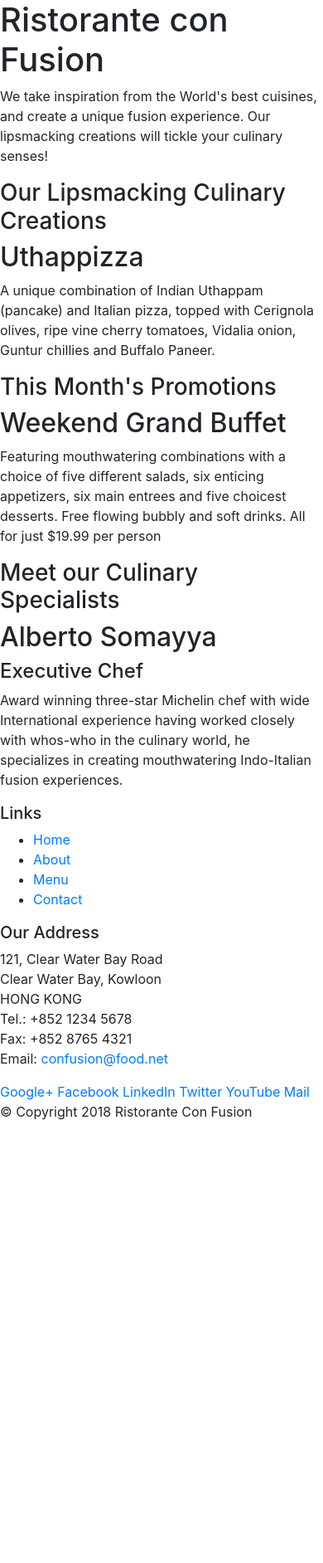
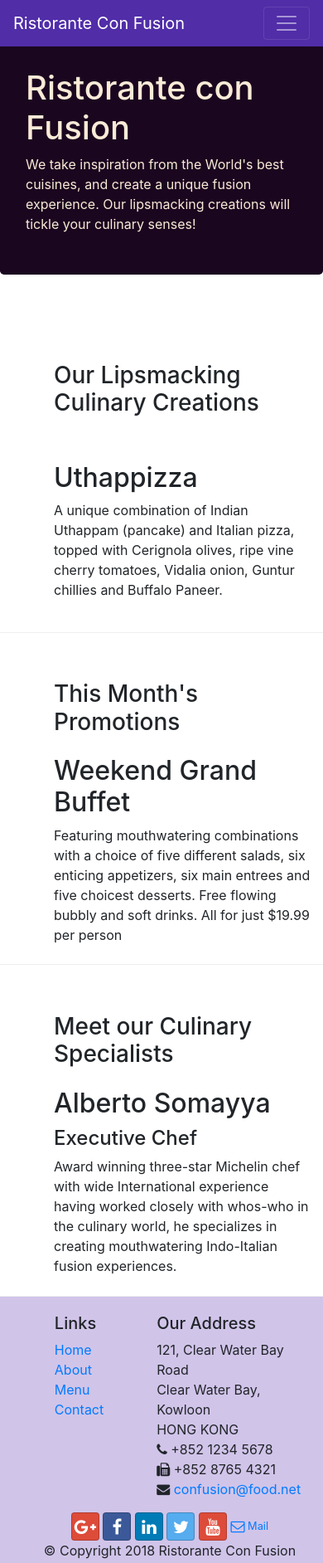
Before and after one commit to negrelias/con-funcion, a website: page index.html in a window 390 px wide. Shown: the whole page at 83% size. Before the commit the page ends 1368 px from the top, so only its background shows below. Drawn offline with nearby package versions, Linux system fonts and the light colour scheme.

Commit message:
contatos

```diff
--- /dev/null
+++ b/css/aboutus.css
@@ -0,0 +1,4 @@
+body{
+    padding: 50px 0px 0px 0px;
+    z-index: 0;
+}
--- /dev/null
+++ b/css/style.css
@@ -0,0 +1,42 @@
+
+body{
+    padding: 50px 0px 0px 0px;
+    z-index: 0;
+}
+
+.bg-primary{
+    background-color: #512DA8!important;
+}
+
+
+.row-header{
+margin: 0px auto;
+padding: 0px auto;
+}
+
+.row-content{
+    margin: 0px auto;
+    padding: 50px 0px 0px 50px;
+    border-bottom: 1px ridge;
+    min-height: 400px;
+
+}
+
+
+
+.footer{
+    background-color: #d1c4e9;
+    margin: 0px auto;
+    padding: 20px 0px 0px 20px;
+}
+
+.jumbotron{
+    color:antiquewhite
+}
+
+
+.adress a{
+    font-size: 80%;
+    margin: 0px auto;
+
+}
--- a/index.html
+++ b/index.html
@@ -7,96 +7,128 @@
     <meta name="viewport" content="width=device-width, initial-scale=1, shrink-to-fit=no">
     <meta http-equiv="x-ua-compatible" content="ie=edge">
 
+    <!--  CSS  link -->
+    <link rel="stylesheet" href="./css/style.css">
     <!-- Bootstrap CSS -->
     <link rel="stylesheet" href="node_modules/bootstrap/dist/css/bootstrap.min.css">
+    <!-- font-icon--->
+    <link rel="stylesheet" href="node_modules/font-awesome/css/font-awesome.min.css">
+    <link rel="stylesheet" href="node_modules/bootstrap-social/bootstrap-social.css">
+
+
+
     <title>Ristorante Con Fusion</title>
 </head>
 
 <body>
+    <nav style="background-color: #512DA8!important;" class="navbar navbar-dark navbar-expand-sm  fixed-top">
+        <div class="container">
+            <a class="navbar-brand" href="#">Ristorante Con Fusion</a>
+            <button class="navbar-toggler" type="button" data-toggle="collapse" data-target="#Navbar">
+                <span class="navbar-toggler-icon"></span>
+            </button>
+            <div class="collapse navbar-collapse" id="Navbar">
 
-    <header>
-        <div>
-            <div>
-                <div>
+                <ul class="navbar-nav mr-auto">
+                    <li class="nav-item active"><a class="nav-link" href="#"><span class="fa fa-home lg"></span> Home</a></li>
+                    <li class="nav-item"><a class="nav-link" href="./aboutus.html"><span class="fa fa-info fa-lg"></span> About</a></li>
+                    <li class="nav-item"><a class="nav-link" href="#"><span class="fa fa-list fa-lg"></span> Menu</a></li>
+                    <li class="nav-item"><a class="nav-link" href="#"><span class="fa fa-address-card fa-lg"></span> Contact</a></li>
+
+                </ul>
+            </div>
+        </div>
+    </nav>
+
+    <header style="background-color:rgb(27, 6, 31) !important" class="jumbotron">
+        <div class="container">
+            <div class="row row-header">
+                <div class="col-12 col-sm-6">
                     <h1>Ristorante con Fusion</h1>
-                    <p>We take inspiration from the World's best cuisines, and create a unique fusion experience. Our lipsmacking creations will tickle your culinary senses!</p>
+                    <p>We take inspiration from the World's best cuisines, and create a unique fusion experience. Our
+                        lipsmacking creations will tickle your culinary senses!</p>
                 </div>
-                <div>
+                <div class="col-12 col-sm">
                 </div>
             </div>
         </div>
     </header>
 
-    <div>
-        <div>
-            <div>
+    <div class="container">
+        <div class="row row-content align-items-center">
+            <div class="col-12 col-sm-4 order-sm-last col-md-3">
                 <h3>Our Lipsmacking Culinary Creations</h3>
             </div>
-            <div>
+            <div class="col col-sm order-sm-first col-md">
                 <h2>Uthappizza</h2>
-                <p>A unique combination of Indian Uthappam (pancake) and Italian pizza, topped with Cerignola olives, ripe vine cherry tomatoes, Vidalia onion, Guntur chillies and Buffalo Paneer.</p>
+                <p>A unique combination of Indian Uthappam (pancake) and Italian pizza, topped with Cerignola olives,
+                    ripe vine cherry tomatoes, Vidalia onion, Guntur chillies and Buffalo Paneer.</p>
             </div>
         </div>
 
 
-        <div>
-            <div>
+        <div class="row row-content align-items-center">
+            <div class="col-12 col-sm-4 col-md-3">
                 <h3>This Month's Promotions</h3>
             </div>
-            <div>
+            <div class="col col-sm col-md">
                 <h2>Weekend Grand Buffet</h2>
-                <p>Featuring mouthwatering combinations with a choice of five different salads, six enticing appetizers, six main entrees and five choicest desserts. Free flowing bubbly and soft drinks. All for just $19.99 per person </p>
+                <p>Featuring mouthwatering combinations with a choice of five different salads, six enticing appetizers,
+                    six main entrees and five choicest desserts. Free flowing bubbly and soft drinks. All for just
+                    $19.99 per person </p>
             </div>
         </div>
 
-        <div>
-            <div>
+        <div class="row row-content align-items-center">
+            <div class="col-12 col-sm-4 order-sm-last col-md-3">
                 <h3>Meet our Culinary Specialists</h3>
             </div>
-            <div>
+            <div class="col col-sm order-sm-first col-md">
                 <h2>Alberto Somayya</h2>
                 <h4>Executive Chef</h4>
-                <p>Award winning three-star Michelin chef with wide International experience having worked closely with whos-who in the culinary world, he specializes in creating mouthwatering Indo-Italian fusion experiences. </p>
+                <p>Award winning three-star Michelin chef with wide International experience having worked closely with
+                    whos-who in the culinary world, he specializes in creating mouthwatering Indo-Italian fusion
+                    experiences. </p>
             </div>
         </div>
     </div>
 
-    <footer>
-        <div>
-            <div>
-                <div>
+    <footer class="footer">
+        <div class="container">
+            <div class="row">
+                <div class="col-4 offset-1 col-sm-2">
                     <h5>Links</h5>
-                    <ul>
+                    <ul class="list-unstyled">
                         <li><a href="#">Home</a></li>
-                        <li><a href="#">About</a></li>
+                        <li><a href="./aboutus.html">About</a></li>
                         <li><a href="#">Menu</a></li>
                         <li><a href="#">Contact</a></li>
                     </ul>
                 </div>
-                <div>
+                <div class="col-7 col-sm-5">
                     <h5>Our Address</h5>
                     <address>
                         121, Clear Water Bay Road<br>
                         Clear Water Bay, Kowloon<br>
                         HONG KONG<br>
-		              Tel.: +852 1234 5678<br>
-		              Fax: +852 8765 4321<br>
-		              Email: <a href="mailto:confusion@food.net">confusion@food.net</a>
+                        <i class="fa fa-phone"></i> +852 1234 5678<br>
+                        <i class="fa fa-fax"></i> +852 8765 4321<br>
+                        <i class="fa fa-envelope"></i> <a href="mailto:confusion@food.net">confusion@food.net</a>
                     </address>
                 </div>
-                <div>
-                    <div>
-                        <a href="http://google.com/+">Google+</a>
-                        <a href="http://www.facebook.com/profile.php?id=">Facebook</a>
-                        <a href="http://www.linkedin.com/in/">LinkedIn</a>
-                        <a href="http://twitter.com/">Twitter</a>
-                        <a href="http://youtube.com/">YouTube</a>
-                        <a href="mailto:">Mail</a>
+                <div class="col-12 col-sm-4 align-self-center">
+                    <div class="text-center adress">
+                        <a class="btn btn-social-icon btn-google" href="http://google.com/+"><i class="fa fa-google-plus fa-lg"></i></a>
+                        <a class="btn btn-social-icon btn-facebook" href="http://www.facebook.com/profile.php?id="><i class="fa fa-facebook fa-lg"></i></a>
+                        <a class="btn btn-social-icon btn-linkedin" href="http://www.linkedin.com/in/"><i class="fa fa-linkedin fa-lg"></i></a>
+                        <a class="btn btn-social-icon btn-twitter" href="http://twitter.com/"><i class="fa fa-twitter fa-lg"></i></a>
+                        <a class="btn btn-social-icon btn-google" href="http://youtube.com/"><i class="fa fa-youtube fa-lg"></i></a>
+                        <a href="mailto:"><i class="fa fa-envelope-o fa-lg"></i> Mail</a>
                     </div>
                 </div>
             </div>
-           <div>
-                <div>
+            <div class="row justify-content-center">
+                <div class="col-auto">
                     <p>© Copyright 2018 Ristorante Con Fusion</p>
                 </div>
             </div>
--- a/package.json
+++ b/package.json
@@ -15,6 +15,8 @@
   },
   "dependencies": {
     "bootstrap": "^4.0.0",
+    "bootstrap-social": "^5.1.1",
+    "font-awesome": "^4.7.0",
     "jquery": "^3.3.1",
     "popper.js": "^1.12.9"
   }
```
Also changed, not shown: aboutus.html (added, +150 -0 lines), contactus.html (added, +147 -0 lines), 1 other file. Lines whose indentation alone changed are shown as unchanged.
